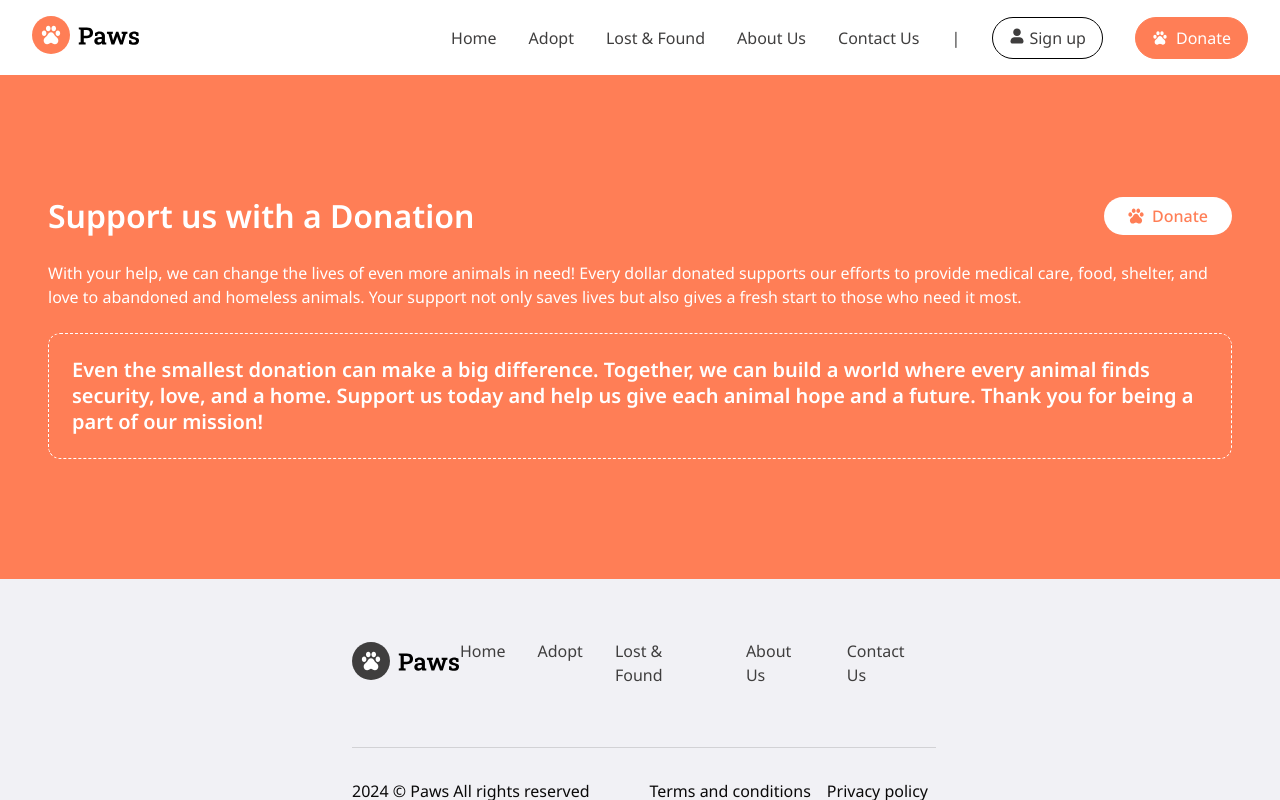
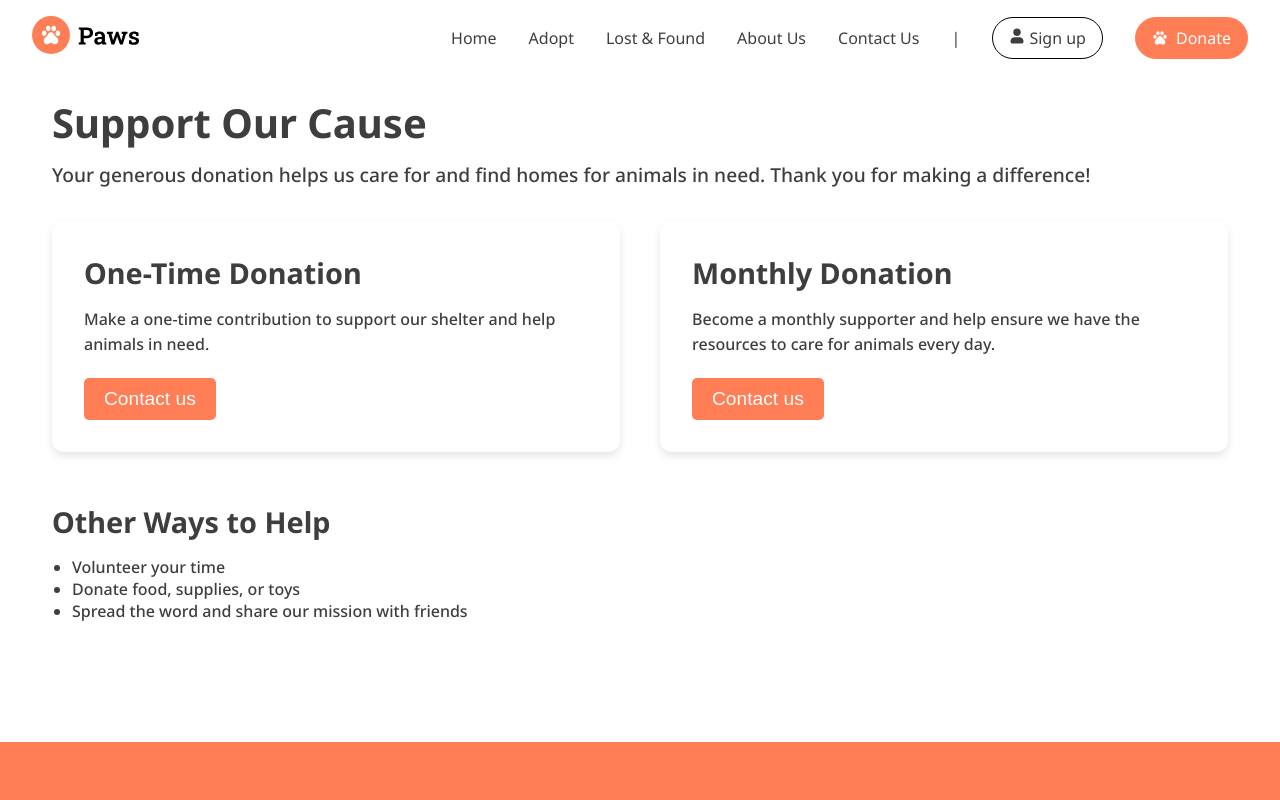
Before and after one commit to atanas-n-nikolov/Angular-2024-SoftUni-Project, an Angular app in the folder client/: page /donate in a window 1280 px wide. Built offline with nearby package versions, Linux system fonts and the light colour scheme.

Commit message:
Fix some bugs and styling

```diff
--- a/client/src/app/about-us/about-us.component.css
+++ b/client/src/app/about-us/about-us.component.css
@@ -2,6 +2,7 @@
   max-width: 1216px;
   margin: 40px auto;
   padding: 0 20px;
+  padding-bottom: 60px;
 }
 
 .about-us-header {
@@ -23,7 +24,6 @@
   margin-top: 16px;
 }
 
-/* Styling for the "What We Do" section */
 .what-we-do {
   margin-bottom: 40px;
 }
@@ -44,7 +44,6 @@
   margin-bottom: 16px;
 }
 
-/* Styling for the "Our Mission" section */
 .our-mission {
   margin-bottom: 40px;
 }
@@ -65,7 +64,6 @@
   margin-bottom: 16px;
 }
 
-/* Styling for the "Our Values" section */
 .our-values {
   margin-bottom: 40px;
 }
@@ -96,7 +94,6 @@
   color: #ff7e56;
 }
 
-/* Styling for the "How You Can Help" section */
 .how-you-can-help {
   margin-bottom: 40px;
 }
@@ -127,7 +124,6 @@
   color: #ff7e56;
 }
 
-/* Styling for the "Contact Us" section */
 .contact-us {
   margin-bottom: 40px;
 }
@@ -147,7 +143,6 @@
   color: #3f3e3e;
 }
 
-/* Responsive design */
 @media (max-width: 768px) {
   .about-us-container {
     padding: 0 15px;
--- a/client/src/app/contact-us/contact-us.component.css
+++ b/client/src/app/contact-us/contact-us.component.css
@@ -1,11 +1,11 @@
-/* Contact Us container */
 .contact-us-container {
   max-width: 1216px;
   margin: 40px auto;
   padding: 0 20px;
+  padding-bottom: 60px;
+
 }
 
-/* Styling for the header */
 .contact-us-header {
   margin-bottom: 40px;
 }
@@ -25,7 +25,6 @@
   margin-top: 16px;
 }
 
-/* Contact Information */
 .contact-us-details {
   margin-bottom: 40px;
 }
@@ -50,7 +49,6 @@
   margin-bottom: 8px;
 }
 
-/* Urgent Help Section */
 .urgent-help {
   margin-top: 40px;
 }
@@ -62,7 +60,6 @@
   color: #3f3e3e;
 }
 
-/* Responsive Design */
 @media (max-width: 768px) {
   .contact-us-container {
     padding: 0 15px;
--- a/client/src/app/donate/donate.component.css
+++ b/client/src/app/donate/donate.component.css
@@ -0,0 +1,77 @@
+.donate-container {
+  width: 100%;
+  max-width: 1216px;
+  margin: 0 auto;
+  padding: 20px;
+  padding-bottom: 120px;
+
+}
+
+h1 {
+  font-size: 2.5rem;
+  color: #3f3e3e;
+  margin-bottom: 10px;
+}
+
+p {
+  font-size: 1.2rem;
+  color: #3f3e3e;
+  line-height: 1.6;
+  margin-bottom: 30px;
+}
+
+.donate-options {
+  display: flex;
+  margin-bottom: 30px;
+  gap: 40px;
+}
+
+.donate-option {
+  width: 100%;
+  padding: 32px;
+  border-radius: 12px;
+  box-shadow: 0 4px 8px rgba(0, 0, 0, 0.1);
+}
+
+.donate-option h2 {
+  font-size: 1.8rem;
+  color: #3f3e3e;
+  margin-bottom: 15px;
+}
+
+.donate-option p {
+  font-size: 1rem;
+  color: #3f3e3e;
+  margin-bottom: 20px;
+}
+
+button {
+  background-color: #ff7e56;
+  color: white;
+  font-size: 1.2rem;
+  padding: 10px 20px;
+  border: none;
+  border-radius: 5px;
+  cursor: pointer;
+}
+
+button:hover {
+  background-color: #f95b2b;
+}
+
+.donate-info {
+  margin-top: 50px;
+  text-align: left;
+}
+
+.donate-info h2 {
+  font-size: 1.8rem;
+  color: #3f3e3e;
+  margin-bottom: 15px;
+}
+
+.donate-info ul {
+  list-style-type: disc;
+  padding-left: 20px;
+  color: #3f3e3e;
+}
--- a/client/src/app/donate/donate.component.html
+++ b/client/src/app/donate/donate.component.html
@@ -1 +1,30 @@
+<!-- donate.component.html -->
+<div class="donate-container">
+  <h1>Support Our Cause</h1>
+  <p>Your generous donation helps us care for and find homes for animals in need. Thank you for making a difference!</p>
+
+  <div class="donate-options">
+    <div class="donate-option">
+      <h2>One-Time Donation</h2>
+      <p>Make a one-time contribution to support our shelter and help animals in need.</p>
+      <button>Contact us</button>
+    </div>
+
+    <div class="donate-option">
+      <h2>Monthly Donation</h2>
+      <p>Become a monthly supporter and help ensure we have the resources to care for animals every day.</p>
+      <button>Contact us</button>
+    </div>
+  </div>
+
+  <div class="donate-info">
+    <h2>Other Ways to Help</h2>
+    <ul>
+      <li>Volunteer your time</li>
+      <li>Donate food, supplies, or toys</li>
+      <li>Spread the word and share our mission with friends</li>
+    </ul>
+  </div>
+</div>
+
 <app-support-article/>
--- a/client/src/app/home/home.component.html
+++ b/client/src/app/home/home.component.html
@@ -4,7 +4,7 @@
 
 <section class="animal-section-1">
   @for (animal of forAdopt; track $index) {
-  <app-animal-card [animal]="animal" [ngClass]="'gray-card'" />
+  <app-animal-card [animal]="animal" (likeToggled)="onLikeToggled()" [ngClass]="'gray-card'" />
   }
 
   <a class="animal-card-blank" href="animals/adopt">
--- a/client/src/app/home/home.component.ts
+++ b/client/src/app/home/home.component.ts
@@ -1,4 +1,4 @@
-import { Component, OnInit } from '@angular/core';
+import { Component, OnChanges, OnInit } from '@angular/core';
 import { Animals } from '../types/animal';
 import { ApiService } from '../api.service';
 import { SupportArticleComponent } from '../shared/support-article/support-article.component';
@@ -19,6 +19,10 @@ export class HomeComponent implements OnInit {
   constructor(private apiService: ApiService) {}
 
   ngOnInit(): void {
+    this.loadAnimals();
+  }
+
+  loadAnimals():void {
     this.apiService.getLatestAdopt().subscribe((forAdopt) => {
       this.forAdopt = forAdopt;
     });
@@ -26,4 +30,9 @@ export class HomeComponent implements OnInit {
       this.foundAndLost = foundAndLost;
     });
   }
+
+  onLikeToggled(): void {
+    this.loadAnimals();
+  }
+
 }
--- a/client/src/app/shared/animal-card/animal-card.component.ts
+++ b/client/src/app/shared/animal-card/animal-card.component.ts
@@ -1,4 +1,4 @@
-import { Component, Input, OnInit } from '@angular/core';
+import { Component, EventEmitter, Input, OnInit, Output } from '@angular/core';
 import { RouterLink } from '@angular/router';
 import { Animals } from '../../types/animal';
 import { LikeService } from '../like.service';
@@ -14,6 +14,7 @@ import { CommonModule } from '@angular/common';
 })
 export class AnimalCardComponent implements OnInit {
   @Input() animal!: Animals;
+  @Output() likeToggled = new EventEmitter<void>();
   userId: string = '';
   canLike: boolean = false;
   isOwner: boolean = false;
@@ -48,6 +49,8 @@ export class AnimalCardComponent implements OnInit {
         } else {
           this.animal.likes.push(this.userId);
         }
+
+        this.likeToggled.emit();
       });
   }
 }
--- a/client/src/app/shared/details/details.component.css
+++ b/client/src/app/shared/details/details.component.css
@@ -122,6 +122,7 @@ p {
 .btn-wrapper {
   gap: 20px;
   display: flex;
+  align-items: center;
 }
 
 label {
--- a/client/src/app/shared/details/details.component.html
+++ b/client/src/app/shared/details/details.component.html
@@ -62,6 +62,7 @@
       </section>
     </div>
     <div class="btn-wrapper">
+      @if(animal.status === 'Adopt') {
         @if(isOwner) {
           <button class="like-btn">
             <img src="assets/img/like-yes.svg" alt="Like" />
@@ -74,7 +75,10 @@
             <img src="assets/img/like-yes.svg" alt="Like" />
             }
           </button>
-      } @if(isOwner) {
+          }
+          <span>Likes: {{animal.likes.length}}</span>
+      }
+       @if(isOwner) {
 
       <button
         class="cancel-btn"
```
Lines whose indentation alone changed are shown as unchanged.
